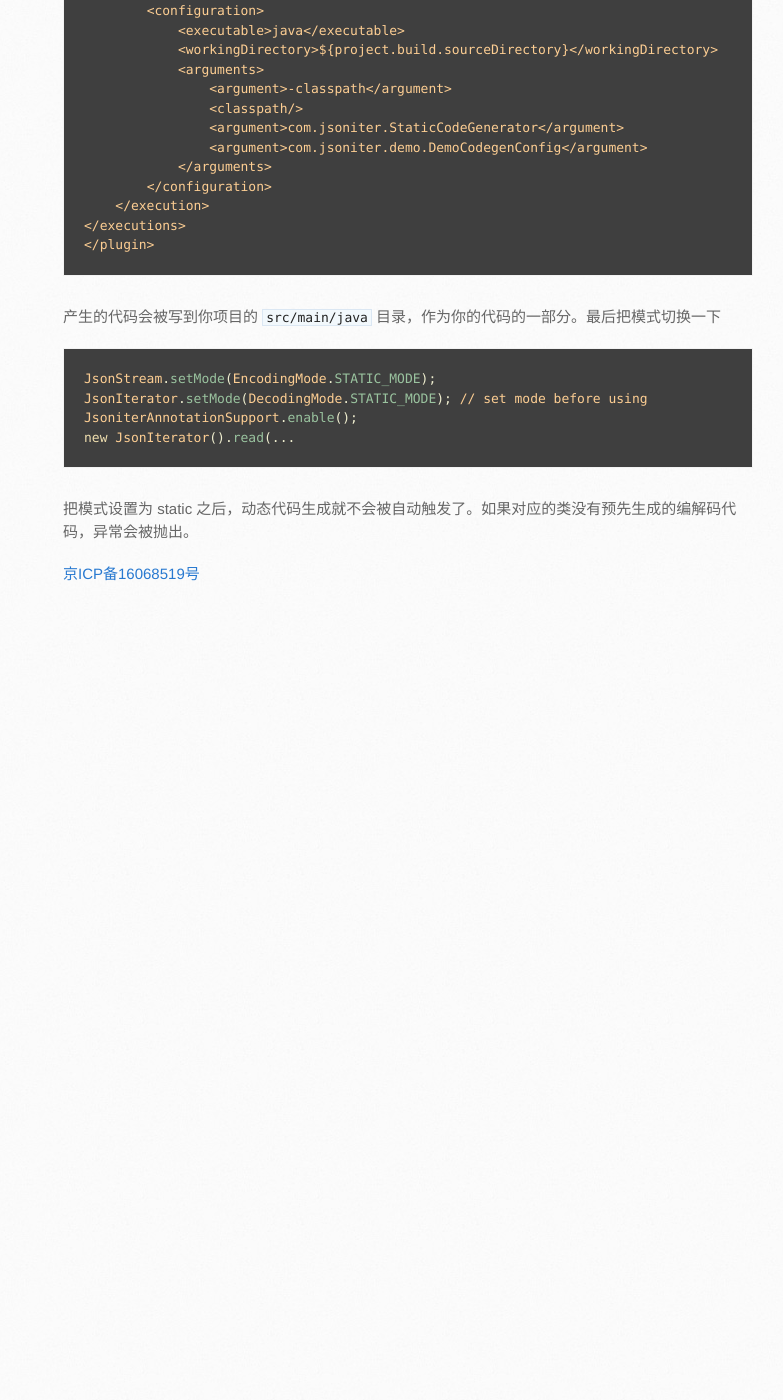
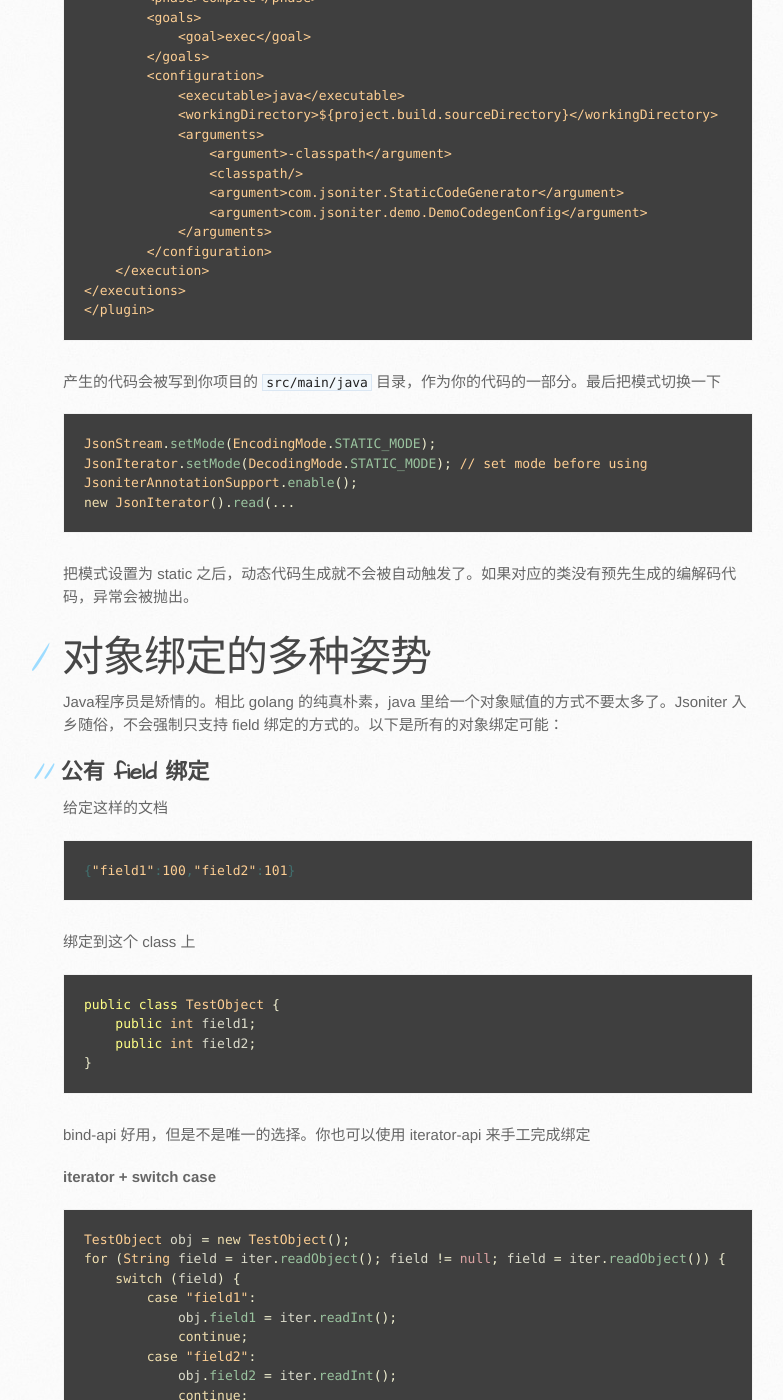
Before and after one commit to json-iterator/json-iterator.github.io, a Jekyll site: the page built from java-features.cn.md, in a window 1280 px wide and 1400 px high, scrolled down 5053 px. Shown: the whole window, without its empty margins (107-890 px from the left). Built offline with Jekyll 4.4.1, drawn with Linux system fonts in a browser that asks for light colours; comment, search, counter and statistics services are not loaded; before the commit the page ends 5681 px from its top, so only the background shows below that; some of the changed text lies outside the part shown.

Commit message:
Update java-features.cn.md

````diff
--- a/java-features.cn.md
+++ b/java-features.cn.md
@@ -232,3 +232,62 @@
 ```
 
 把模式设置为 static 之后，动态代码生成就不会被自动触发了。如果对应的类没有预先生成的编解码代码，异常会被抛出。
+
+# 对象绑定的多种姿势
+
+Java程序员是矫情的。相比 golang 的纯真朴素，java 里给一个对象赋值的方式不要太多了。Jsoniter 入乡随俗，不会强制只支持 field 绑定的方式的。以下是所有的对象绑定可能：
+
+## 公有 field 绑定
+
+给定这样的文档
+
+```json
+{"field1":100,"field2":101}
+```
+
+绑定到这个 class 上
+
+```java
+public class TestObject {
+    public int field1;
+    public int field2;
+}
+```
+
+bind-api 好用，但是不是唯一的选择。你也可以使用 iterator-api 来手工完成绑定
+
+**iterator + switch case**
+
+```java
+TestObject obj = new TestObject();
+for (String field = iter.readObject(); field != null; field = iter.readObject()) {
+    switch (field) {
+        case "field1":
+            obj.field1 = iter.readInt();
+            continue;
+        case "field2":
+            obj.field2 = iter.readInt();
+            continue;
+        default:
+            iter.skip();
+    }
+}
+return obj;
+```
+
+**binding**
+
+如果用 bind-api，就可以简化为一行代码：
+
+```java
+return iter.read(TestObject.class);
+```
+
+**read into existing object**
+
+```java
+TestObject testObject = new TestObject();
+return iter.read(testObject);
+```
+
+Jsoniter 深圳允许你复用已有的对象，把值直接绑定上去。当你需要反复地绑定对象的时候，这可以节省内存分配的时间。
````
